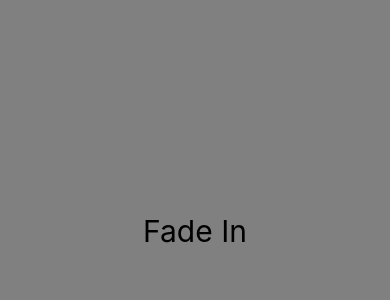
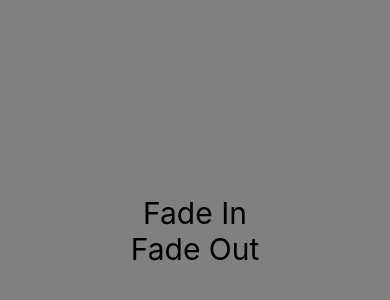
Before and after one commit to Dante1704/react-native-apps, a React Native app in the folder 05-MoviesApp/: screen / in a window 390 px wide. Shown: the part 266-566 px from the top of the page. Built offline with nearby package versions, Linux system fonts and the light colour scheme.

Commit message:
creado efecto fadeOut con boton. Movidos fadeIn y fadeOut a customHook useFadeInAndOut

```diff
--- /dev/null
+++ b/05-MoviesApp/src/hooks/useFadeInAndOut.tsx
@@ -0,0 +1,37 @@
+import { useRef } from 'react';
+import { Animated } from 'react-native';
+
+export const useFadeInAndOut = () => {
+
+
+    //cuando se crea el fadescreen creo la opacidad inicializada en cero
+    //y como es una instancia de Animated, tengo que extraer su valor numerico con el .current
+    const opacityValue = useRef(new Animated.Value(0)).current;
+
+    //declaro la animacion y llamo el metodo start() para que cunado llamo a fadeIn inicie
+    const fadeIn = () => {
+        Animated.timing(
+            opacityValue,
+            {
+                toValue: 1,
+                duration: 1000,
+                useNativeDriver: true,
+            }
+        ).start();
+    };
+
+    const fadeOut = () => {
+        Animated.timing(
+            opacityValue,
+            {
+                toValue: 0,
+                duration: 1000,
+                useNativeDriver: true,
+            }
+        ).start();
+    };
+
+    return (
+        { opacityValue, fadeIn, fadeOut }
+    );
+};
--- a/05-MoviesApp/src/screens/FadeScreen.tsx
+++ b/05-MoviesApp/src/screens/FadeScreen.tsx
@@ -1,27 +1,10 @@
 import React from 'react';
 import { Animated, View, TouchableOpacity, Text } from 'react-native';
-import { useRef } from 'react';
+import { useFadeInAndOut } from '../hooks/useFadeInAndOut';
 
 export const FadeScreen = () => {
 
-    //cuando se crea el fadescreen creo la opacidad inicializada en cero
-    //y como es una instancia de Animated, tengo que extraer su valor numerico con el .current
-    const opacity = useRef(new Animated.Value(0)).current;
-
-    //declaro la animacion y llamo el metodo start() para que cunado llamo a fadeIn inicie
-    const fadeIn = () => {
-        Animated.timing(
-            opacity,
-            {
-                toValue: 1,
-                duration: 1000,
-                useNativeDriver: true,
-            }
-        ).start();
-    };
-
-    console.log(opacity);
-
+    const { opacityValue, fadeIn, fadeOut } = useFadeInAndOut();
 
     return (
         <View style={{
@@ -47,7 +30,7 @@ export const FadeScreen = () => {
                 height: 150,
                 borderColor: 'white',
                 borderWidth: 10,
-                opacity: opacity,
+                opacity: opacityValue,
             }} />
             {/* cuando presiono, que aparezca el box */}
             <TouchableOpacity onPress={fadeIn}>
@@ -55,6 +38,11 @@ export const FadeScreen = () => {
                     Fade In
                 </Text>
             </TouchableOpacity>
+            <TouchableOpacity onPress={fadeOut}>
+                <Text style={{ fontSize: 30 }}>
+                    Fade Out
+                </Text>
+            </TouchableOpacity>
         </View>
     );
 };
```
